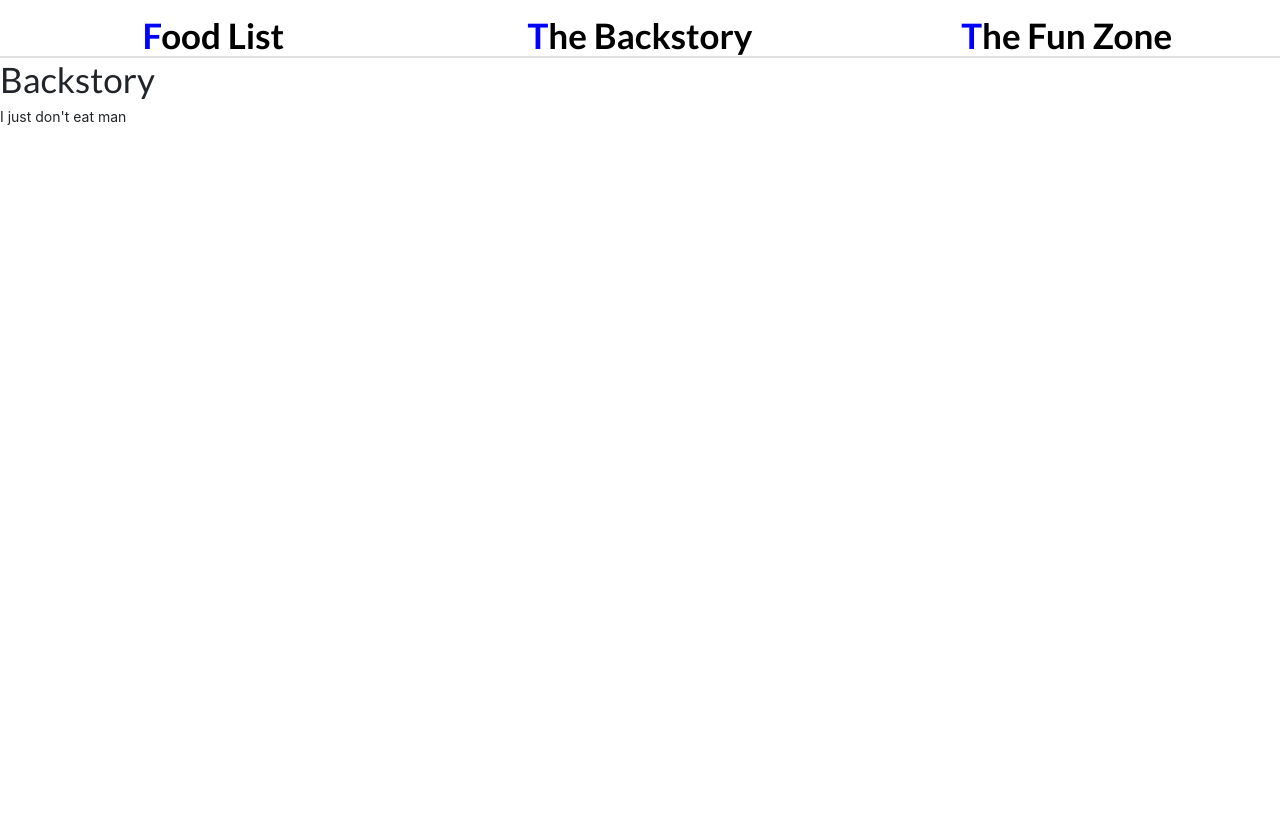
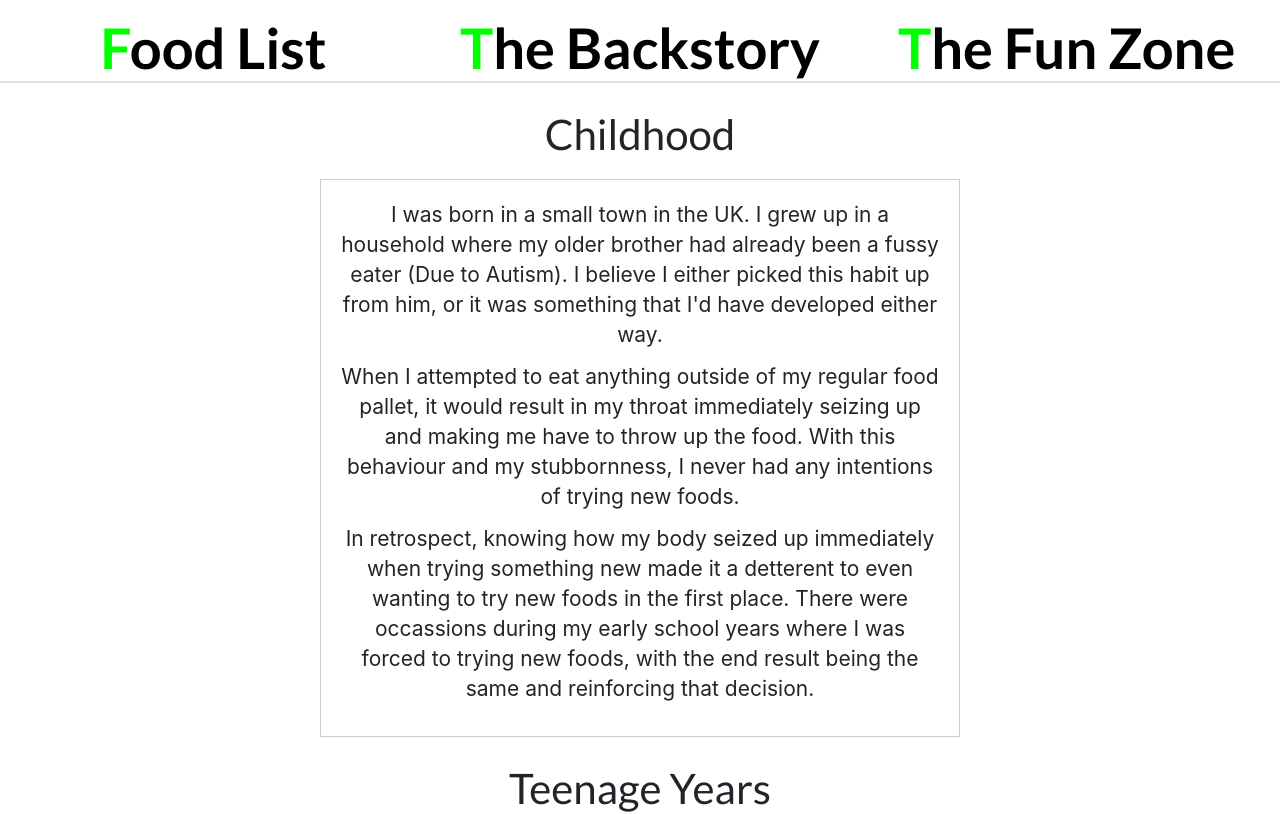
Before and after one commit to ShanerCoder/Projects-Page, a Next.js app: page /backstory in a window 1280 px wide. Shown: the top 814 px of the page. Built offline with nearby package versions, Linux system fonts and the light colour scheme.

Commit message:
Backstory update

```diff
--- a/components/Backstory/BackstoryPage.js
+++ b/components/Backstory/BackstoryPage.js
@@ -1,10 +1,109 @@
-function BackstoryPage(props) {
+import styles from './BackstoryPage.module.css';
+
+function BackstoryPage() {
   return (
-    <>
-      <h1>Backstory</h1>
+    <div className={styles.backstoryDiv}>
+      <h2>Childhood</h2>
+      <div className={styles.backstorySubsectionDiv}>
+        <p>
+          I was born in a small town in the UK. I grew up in a household where
+          my older brother had already been a fussy eater (Due to Autism). I
+          believe I either picked this habit up from him, or it was something
+          that I'd have developed either way.
+        </p>
+        <p>
+          When I attempted to eat anything outside of my regular food pallet, it
+          would result in my throat immediately seizing up and making me have to
+          throw up the food. With this behaviour and my stubbornness, I never
+          had any intentions of trying new foods.
+        </p>
+        <p>
+          In retrospect, knowing how my body seized up immediately when trying
+          something new made it a detterent to even wanting to try new foods in
+          the first place. There were occassions during my early school years
+          where I was forced to trying new foods, with the end result being the
+          same and reinforcing that decision.
+        </p>
+      </div>
 
-      <p>I just don't eat man</p>
-    </>
+      <h2>Teenage Years</h2>
+      <div className={styles.backstorySubsectionDiv}>
+        <p>
+          Throughout my teenage years, I remained the same eating the same diet.
+          Having been unhealthy though for a long time, I had eventually aimed
+          to lose some weight. This was through encouragement as well from my
+          friends who were going to the gym, and I decided to join.
+        </p>
+        <p>
+          Initially, I had aimed to lose weight through cardio. Many health
+          experts though can confirm that diet is the biggest key factor of
+          weight control. As stubborn as I was, I eventually had to give in and
+          update my food pallet. This was through small changes at first, which
+          is where I made small changes to my breakfast/dinner.
+        </p>
+        <h3>Breakfast Update</h3>
+        <p>
+          My breakfast used to be a bowl of cereal (usually something sugary
+          like chocolate shreddies or Coco Pops). I had made changes to my
+          dinner first (With those changes explained after). When I was at the
+          gym, I was chatting with a random bodybuilder, and the one thing they
+          recommended to me if I had to eat anything was scrambled eggs.
+        </p>
+        <p>
+          I thank this guy to this day, as when I first tried scrambled eggs,
+          they immediately agreed with me. I also had toast with them from that
+          point, and from that day onwards my breakfast was updated to having
+          some form of eggs with toast.
+        </p>
+        <h3>Dinner Update</h3>
+        <p>
+          Although Dinner was the first area of my diet that I changed, you
+          always need to have breakfast before dinner. I had made the change to
+          move away from my original dinner which was breaded chicken breasts &
+          chips. Trying to keep the change light, I shifted over to skinless
+          chicken breast & boiled potatoes.
+        </p>
+        <p>
+          I can recall in the past that i had tried to eat skinless chicken
+          before, but recall that it was very difficult to eat. My body didn't
+          immediately reject it, but at the time I had it for rougly a few days,
+          then went back to my original diet. Same with potatoes, I recall the
+          first time I tried them that I really did not like them (Traitor to my
+          blood).
+        </p>
+        <p>
+          This time though, I had an actual purpose to try and eat them, which
+          was for the health reasons mentioned before. Over time, I had started
+          to enjoy the both of them to where I still eat them as my dinner now.
+        </p>
+      </div>
+
+      <h2>Now</h2>
+      <div className={styles.backstorySubsectionDiv}>
+        <p>
+          Being in my mid-20's, and having my diet be a big impact in my life in
+          terms of participating in what is arguably one of the biggest areas of
+          life, which is all of the different cultures of foods, I'm using this
+          Youtube channel as a motivator to try and eat a wider pallet.
+        </p>
+        <p>
+          Although I did try new foods for a time period, the problem is that my
+          old motivation which was to improve my diet for health reasons has
+          reached the point where the foods that I am eating are much healthier
+          than what they were. Meaning that if I continue eating as I am, it
+          would be still healthy enough for my old goal to be fulfilled.
+        </p>
+
+        <p>
+          With that being the case, this channel has the aim of being a new goal
+          for me, where I'll be sharing my experiences of trying new foods. I'm
+          hoping that you'll enjoy the reactions I have as I try foods that I've
+          never eaten anything similar to, and hopefully find some new
+          favourites! Feel free to recommend your favourite foods! No promises
+          on me actually liking anything recommended though!
+        </p>
+      </div>
+    </div>
   );
 }
 
--- /dev/null
+++ b/components/Backstory/BackstoryPage.module.css
@@ -0,0 +1,29 @@
+.headingDiv {
+    display: flex;
+    justify-content: center;
+    align-items: center;
+    margin-top: 1%;
+}
+
+.backstoryDiv {
+    text-align: center;
+    justify-content: center;
+    align-items: center;
+}
+
+.backstoryDiv > h2 {
+    margin-top: 2%;
+}
+
+.backstorySubsectionDiv {
+    width: 50%;
+    padding: 20px;
+    margin-left: auto;
+    margin-right: auto;
+    margin-top: 20px;
+    border: 1px solid #ccc;
+}
+
+.backstorySubsectionDiv > p {
+    margin-bottom: 2%;
+}
--- a/components/Food List/ListOfFoodComponents/ListOfFood.js
+++ b/components/Food List/ListOfFoodComponents/ListOfFood.js
@@ -70,7 +70,7 @@ function ListOfFood({ foodListData }) {
 
   return (
     <>
-      <h1 className={styles.header}>List of foods I have eaten:</h1>
+      <h2 className={styles.header}>List of foods I have eaten:</h2>
       <p className={styles.note}>Note: List not final I hope</p>
       <Row>
         <Col
--- a/package.json
+++ b/package.json
@@ -16,8 +16,7 @@
     "react-bootstrap": "^2.5.0",
     "react-dom": "18.2.0",
     "semantic-ui-css": "^2.5.0",
-    "semantic-ui-react": "^2.1.4",
-    "tailwind": "^4.0.0"
+    "semantic-ui-react": "^2.1.4"
   },
   "devDependencies": {
     "eslint": "8.26.0",
--- a/styles/globals.css
+++ b/styles/globals.css
@@ -11,8 +11,33 @@ a {
   text-decoration: none;
 }
 
+h1 {
+  font-size: 4rem;
+  margin: 0;
+}
+
+h2 {
+  font-size: 3rem;
+  margin: 0;
+}
+
+h3 {
+  font-size: 2.0rem;
+  margin: 0;
+}
+
+h4 {
+  font-size: 1.75rem;
+  margin: 0;
+}
+
+p {
+  font-size: 1.5rem;
+  margin: 0;
+}
+
 .logoColor {
-  color: blue;
+  color: lime;
 }
 
 * {
@@ -84,7 +109,7 @@ button:hover {
   }
 
   a, .linkLabel {
-    color: #ffffff;
+    color: #000;
     font-weight: bold;
     text-decoration: none;
     transition: color 0.4s ease-in-out;
@@ -92,10 +117,6 @@ button:hover {
   }
 
   html {
-    color-scheme: dark;
-  }
-  body {
-    color: #D42B99;
-    background: black;
+    color-scheme: light;
   }
 }
```
Also changed, not shown: components/Food List/ListOfFoodComponents/FoodColumns.js (+9 -9 lines), public/foodList.json (+12 -0 lines).
